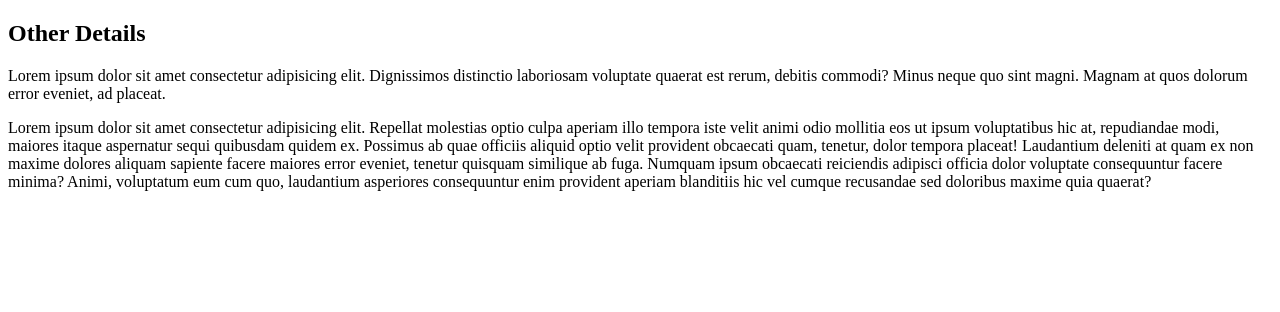
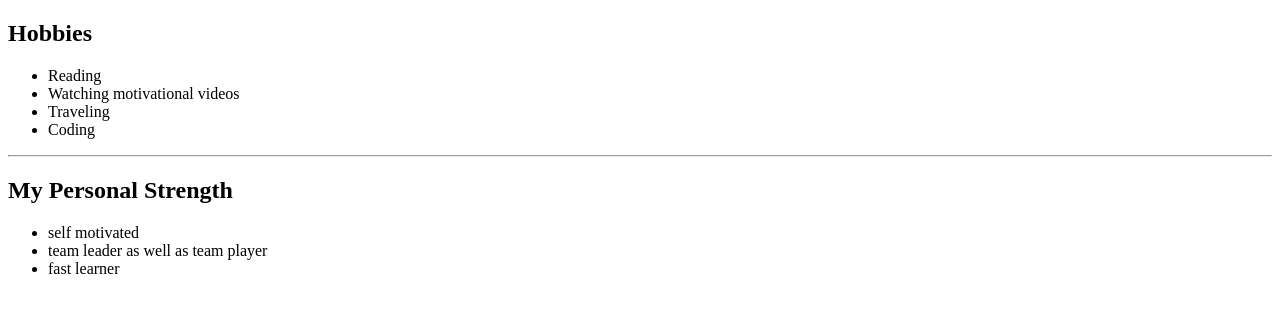
Before and after one commit to komaljadhav3222/MyProfile, a plain HTML site: page other.html in a window 1280 px wide. Drawn offline with Linux system fonts and the light colour scheme.

Commit message:
Updated other details
Updated other details

```diff
--- a/other.html
+++ b/other.html
@@ -3,15 +3,23 @@
 <head>
     <meta charset="UTF-8">
     <meta name="viewport" content="width=device-width, initial-scale=1.0">
-    <title>Other</title>
+    <title>Hobbies and personal strength</title>
 </head>
 <body>
-    <h2>Other Details</h2>
-    <p>
-        Lorem ipsum dolor sit amet consectetur adipisicing elit. Dignissimos distinctio laboriosam voluptate quaerat est rerum, debitis commodi? Minus neque quo sint magni. Magnam at quos dolorum error eveniet, ad placeat.
-    </p>
-    <p>
-        Lorem ipsum dolor sit amet consectetur adipisicing elit. Repellat molestias optio culpa aperiam illo tempora iste velit animi odio mollitia eos ut ipsum voluptatibus hic at, repudiandae modi, maiores itaque aspernatur sequi quibusdam quidem ex. Possimus ab quae officiis aliquid optio velit provident obcaecati quam, tenetur, dolor tempora placeat! Laudantium deleniti at quam ex non maxime dolores aliquam sapiente facere maiores error eveniet, tenetur quisquam similique ab fuga. Numquam ipsum obcaecati reiciendis adipisci officia dolor voluptate consequuntur facere minima? Animi, voluptatum eum cum quo, laudantium asperiores consequuntur enim provident aperiam blanditiis hic vel cumque recusandae sed doloribus maxime quia quaerat?
-    </p>
+    <h2>Hobbies</h2>
+    <ul>
+        <li>Reading</li>
+        <li>Watching motivational videos</li>
+        <li>Traveling</li>
+        <li>Coding</li>
+    </ul>
+    <hr>
+    <h2>My Personal Strength</h2>
+    <ul>
+        <li>self motivated</li>
+        <li>team leader as well as team player</li>
+        <li>fast learner</li>
+    </ul>
+
 </body>
 </html>
```
